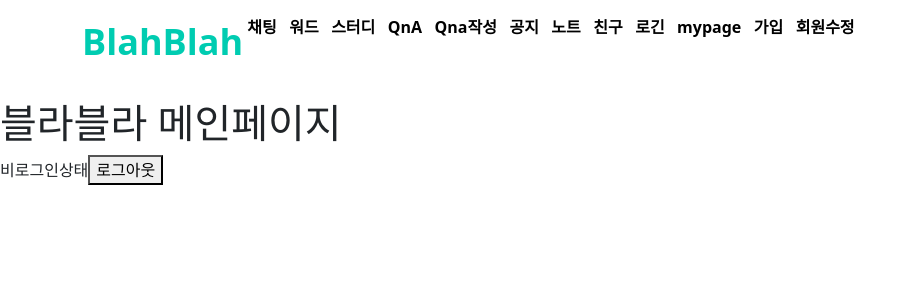
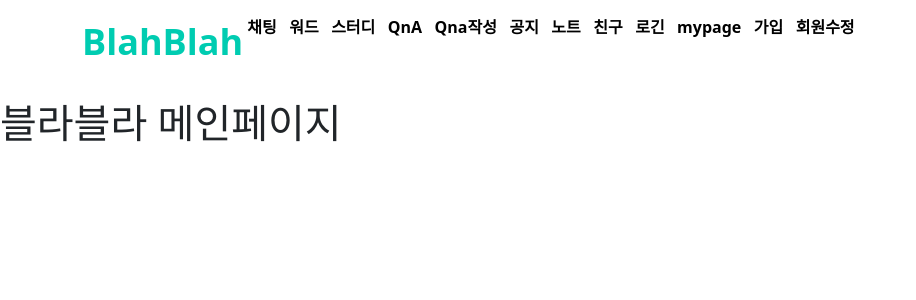
Before and after one commit to damwon/BlahBlah, a Next.js app in the folder FE/blahblah/: page / in a window 1280 px wide. Shown: the top 300 px of the page, without its empty margins (0-916 px from the left). Built offline with nearby package versions, Linux system fonts and the light colour scheme.

Commit message:
fe/feat/mainIndex

```diff
--- a/FE/blahblah/pages/index.tsx
+++ b/FE/blahblah/pages/index.tsx
@@ -1,33 +1,11 @@
 import { useEffect,useState } from "react";
 export default function Home() {
 
-  const [test,setTest] = useState(false)
-  useEffect(() => {
-    const token = localStorage.getItem("jwt");
-    console.log('로그인후 메인페이지에서 jwt읽기')
-    console.log(localStorage.getItem("jwt"))
-    if (token) {
-      setTest(true)
-    }
-  }, []);
-
-  const onLogout = (event:any) => {
-    event.preventDefault();
-    setTest(false);
-    localStorage.removeItem("jwt");
-    console.log(localStorage.getItem("key"))
-    // history.push("/login");
-  };
 
 
   return <>
   <h1>블라블라 메인페이지</h1>
-  {
-    test===true
-    ?<>로그인상태</>
-    :<>비로그인상태</>
-  }
-  <button onClick={onLogout}>로그아웃</button>
+
 
 
   </>
```
